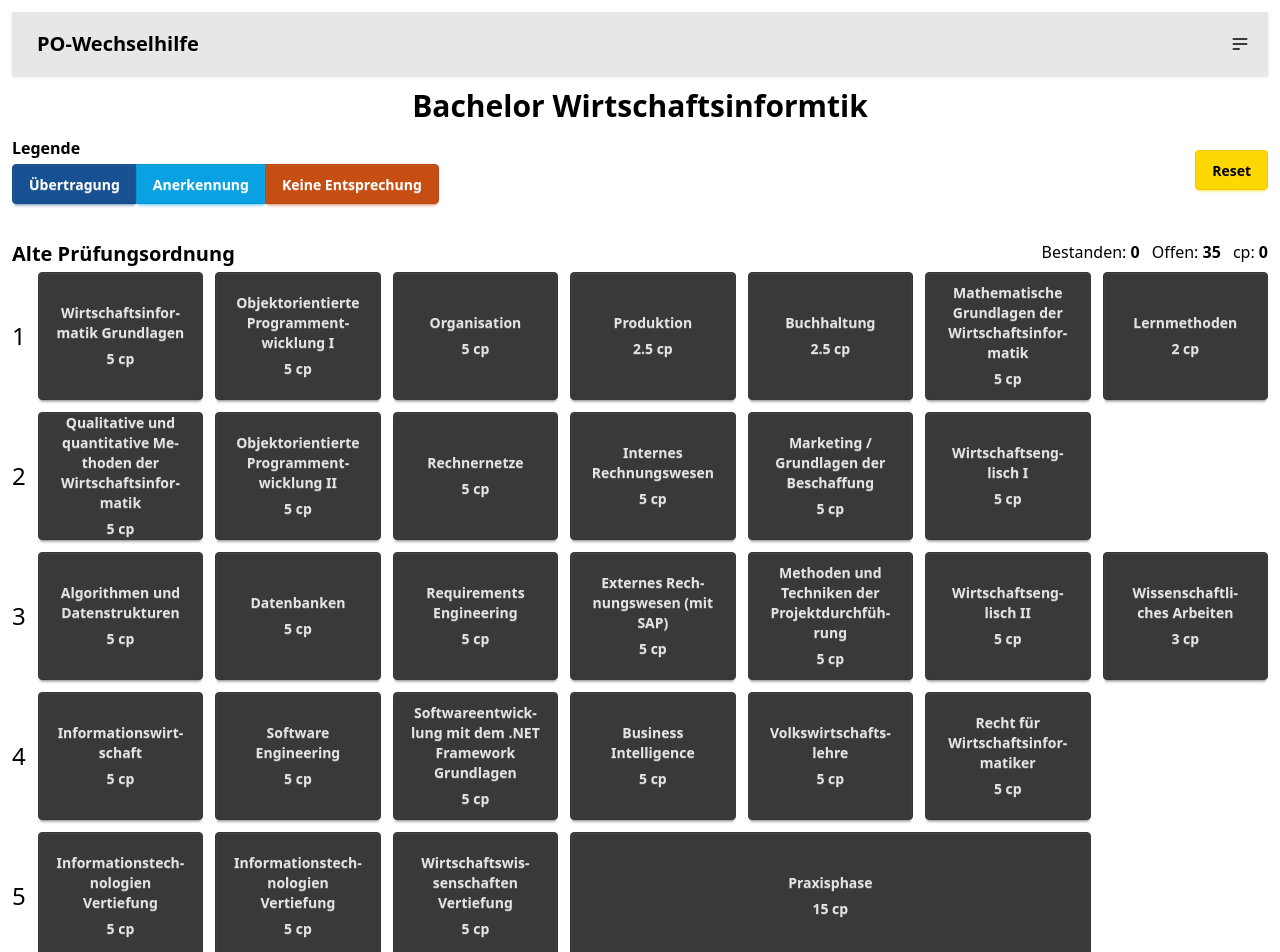
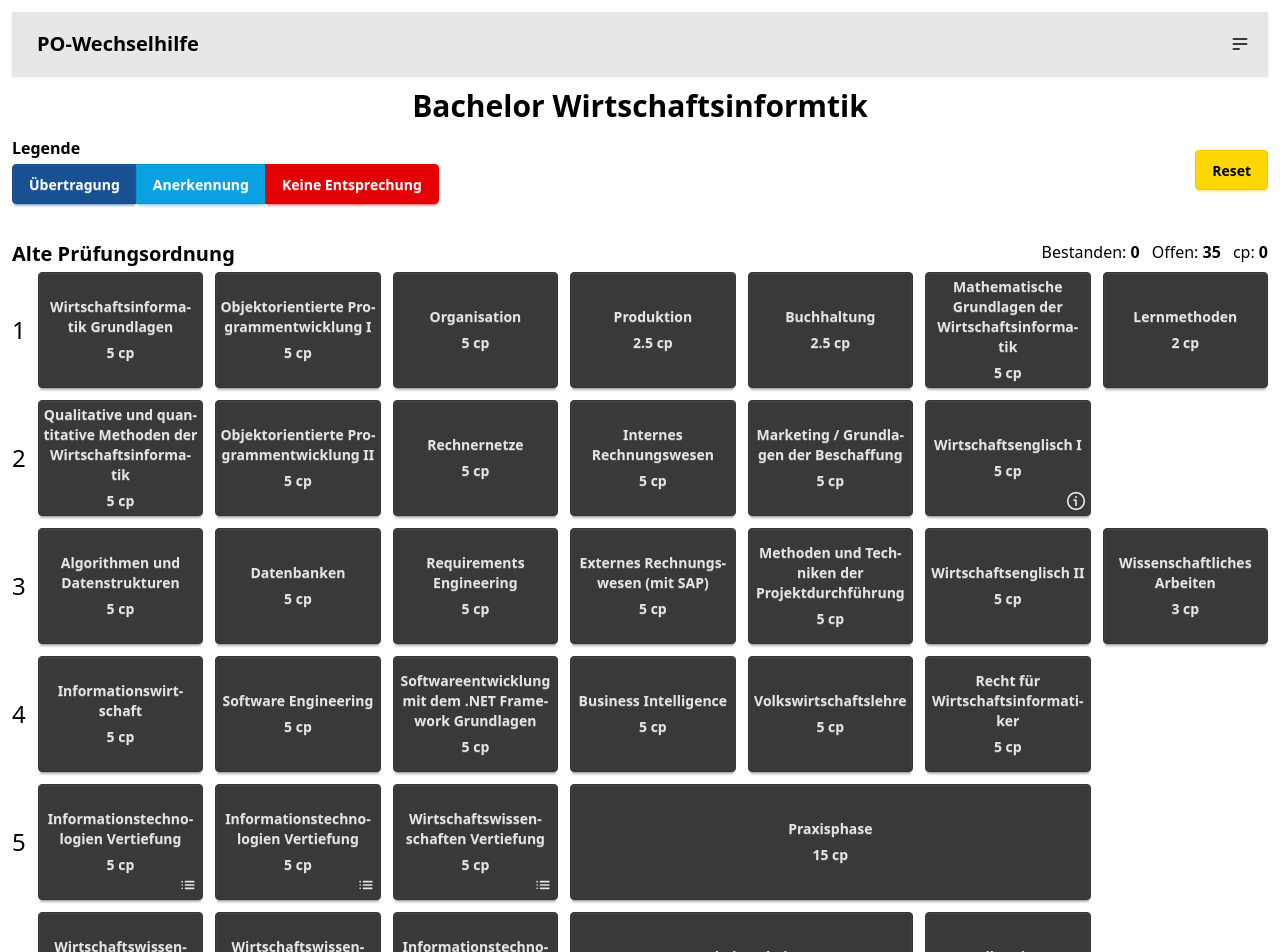
Before and after one commit to AlexanderCoopmans/po-wechselhilfe, a Vue app: page /bwi in a window 1280 px wide. Shown: the top 952 px of the page. Built offline with nearby package versions, Linux system fonts and the light colour scheme.

Commit message:
Added Info and Wahlmodul Icons to the module buttons

```diff
--- a/src/assets/main.css
+++ b/src/assets/main.css
@@ -24,7 +24,7 @@
   --color-success-content: oklch(100% 0 0);
   --color-warning: oklch(88.68% 0.182 95.33);
   --color-warning-content: oklch(0% 0 0);
-  --color-error: oklch(57.65% 0.166 41.77);
+  --color-error: oklch(57% 0.245 27.325);
   --color-error-content: oklch(100% 0 0);
   --radius-selector: 2rem;
   --radius-field: 0.25rem;
--- a/src/components/ModuleOverview.vue
+++ b/src/components/ModuleOverview.vue
@@ -35,6 +35,10 @@ for (let i = 1; i <= numberOfSemesters; i++) {
 const maxModulesPerSemester = semesters.reduce((max, semester) => {
   return Math.max(max, semester.length)
 }, 0)
+
+function alert(messsage) {
+  window.alert(messsage)
+}
 </script>
 
 <template>
@@ -67,10 +71,62 @@ const maxModulesPerSemester = semesters.reduce((max, semester) => {
             <div
               for=""
               lang="de"
-              class="btn h-full hyphens-auto flex flex-col items-center text-xs md:text-sm"
+              class="relative btn p-1 h-full hyphens-auto flex flex-col items-center text-xs md:text-sm"
               :class="module.state"
               @click="moduleOnClick(module)"
             >
+              <div class="absolute bottom-1 right-1 flex">
+                <svg
+                  v-if="module.info"
+                  class="size-5 cursor-help"
+                  xmlns="http://www.w3.org/2000/svg"
+                  viewBox="0 0 24 24"
+                  @click.stop="alert(module.info)"
+                >
+                  <g fill="currentColor" stroke-linejoin="miter" stroke-linecap="butt">
+                    <circle
+                      cx="12"
+                      cy="12"
+                      r="10"
+                      fill="none"
+                      stroke="currentColor"
+                      stroke-linecap="square"
+                      stroke-miterlimit="10"
+                      stroke-width="2"
+                    ></circle>
+                    <path
+                      d="m12,17v-5.5c0-.276-.224-.5-.5-.5h-1.5"
+                      fill="none"
+                      stroke="currentColor"
+                      stroke-linecap="square"
+                      stroke-miterlimit="10"
+                      stroke-width="2"
+                    ></path>
+                    <circle
+                      cx="12"
+                      cy="7.25"
+                      r="1.25"
+                      fill="currentColor"
+                      stroke-width="2"
+                    ></circle>
+                  </g>
+                </svg>
+                <svg
+                  v-if="module.group"
+                  title="Wahlmodul"
+                  class="size-5 cursor-help pointer-events-auto"
+                  xmlns="http://www.w3.org/2000/svg"
+                  viewBox="0 0 24 24"
+                  @click.stop="alert('Wahlmodul')"
+                >
+                  <path
+                    stroke="currentColor"
+                    stroke-linecap="round"
+                    stroke-width="2"
+                    d="M9 8h10M9 12h10M9 16h10M4.99 8H5m-.02 4h.01m0 4H5"
+                  />
+                </svg>
+              </div>
               <span class="text-center">{{ module.chosenModule || module.name }}</span>
               <p>{{ module.creditPoints }} cp</p>
             </div>
--- a/src/data/BwiPoTransition.json
+++ b/src/data/BwiPoTransition.json
@@ -126,7 +126,8 @@
       "semester": 2,
       "transition": {
         "type": "keine Entsprechung"
-      }
+      },
+      "info": "Dieses Modul wird als Testat für Business English anerkannt."
     },
     {
       "name": "Algorithmen und Datenstrukturen",
@@ -187,7 +188,7 @@
       "semester": 3,
       "transition": {
         "type": "Anerkennung",
-        "newModule": "Business Englisch"
+        "newModule": "Business English"
       }
     },
     {
@@ -593,7 +594,7 @@
       "semester": 2
     },
     {
-      "name": "Business Englisch",
+      "name": "Business English",
       "creditPoints": 5,
       "type": "Pflichtmodul",
       "semester": 2
```
